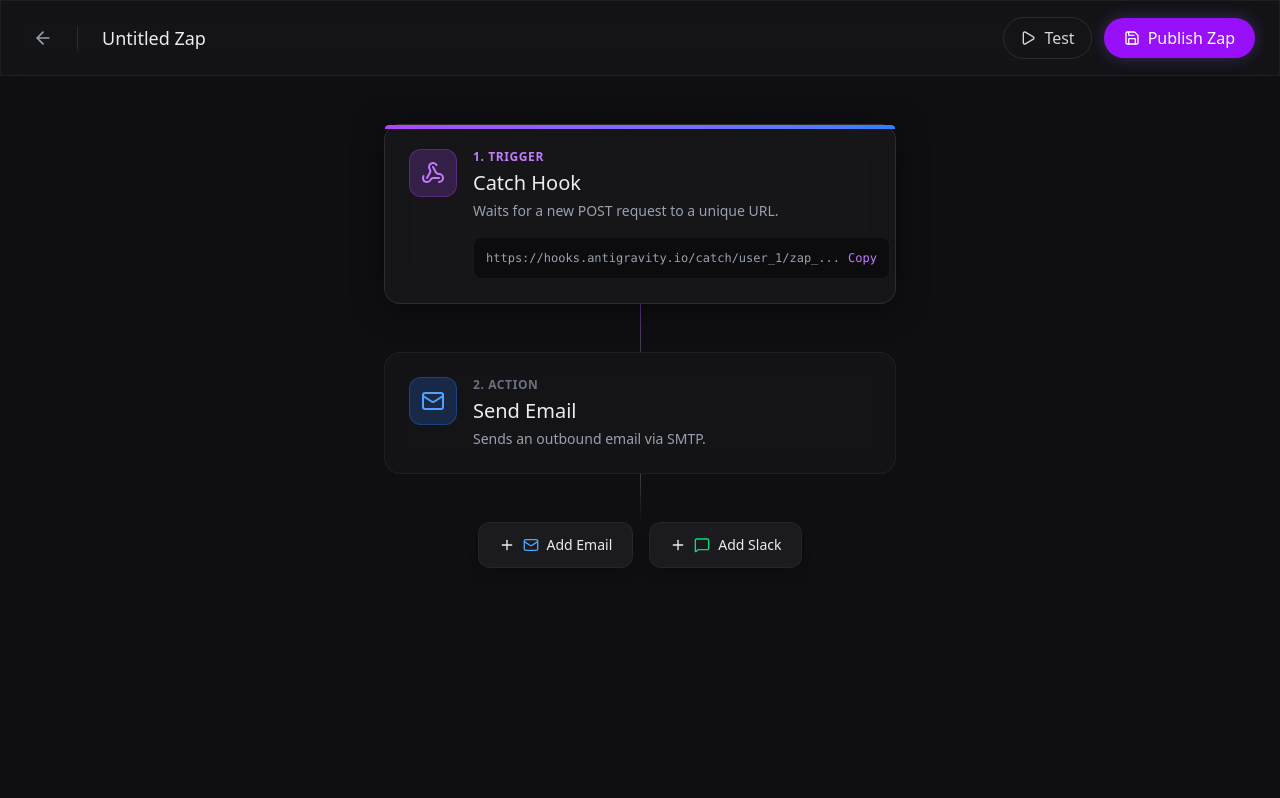
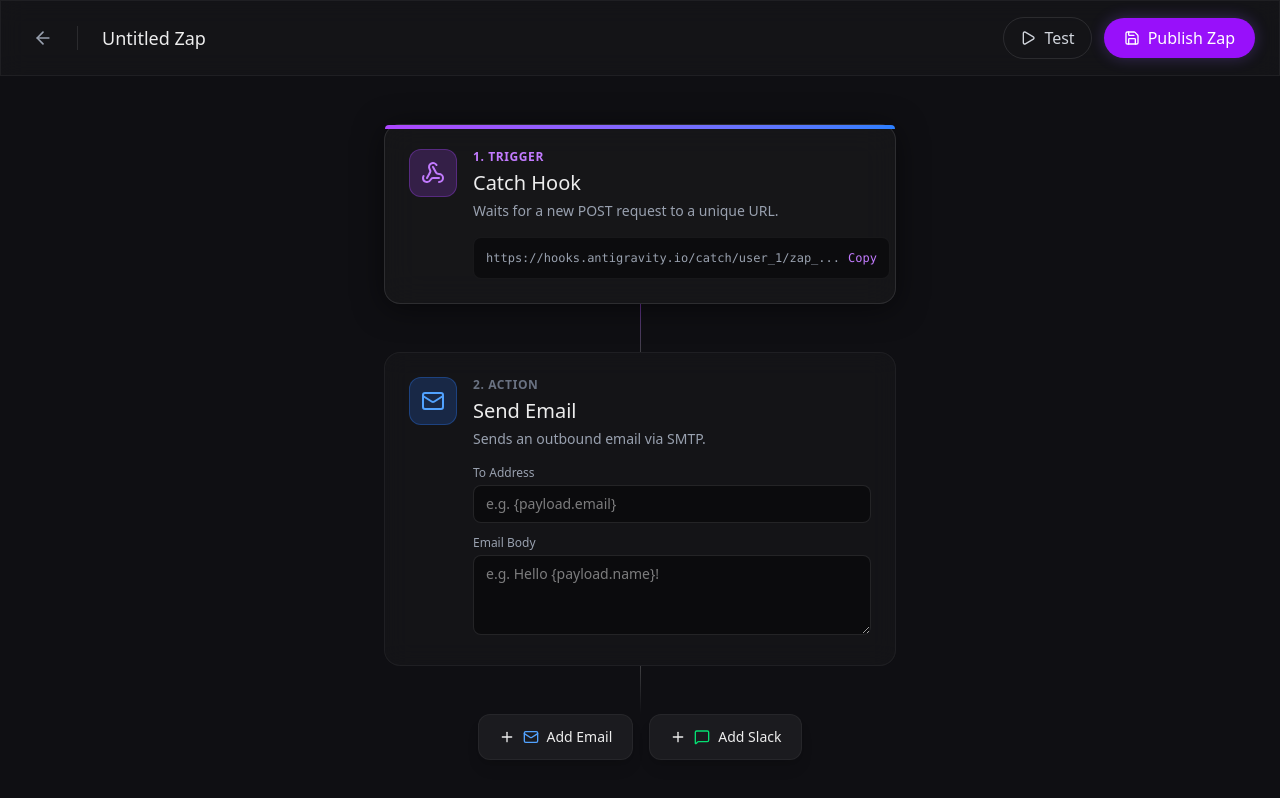
Before and after one commit to codewithyuvi/Zapier, a Next.js app in the folder frontend/: page /create in a window 1280 px wide. Shown: the top 798 px of the page. Built offline with nearby package versions, Linux system fonts and the light colour scheme.

Commit message:
feat: enhance email and Slack action configurations with dynamic data parsing

```diff
--- a/frontend/src/app/create/page.tsx
+++ b/frontend/src/app/create/page.tsx
@@ -11,14 +11,20 @@ export default function ZapBuilder() {
   const router = useRouter();
 
   const [title, setTitle] = useState('Untitled Zap')
-  const [actions, setActions] = useState([{ id: 1, type: "email" }]);
+  const [actions, setActions] = useState<any[]>([{ id: 1, type: "email", config: {} }]);
 
   const addAction = (type: string) => {
-    setActions([...actions, { id: Date.now(), type }]);
+    setActions([...actions, { id: Date.now(), type, config: {} }]);
   };
 
   const removeAction = (id: number) => {
     setActions(actions.filter(a => a.id !== id));
+  };
+
+  const updateActionConfig = (id: number, key: string, value: string) => {
+    setActions(actions.map(a =>
+      a.id === id ? { ...a, config: { ...a.config, [key]: value } } : a
+    ));
   };
 
   const createZap = useMutation({
@@ -43,7 +49,7 @@ export default function ZapBuilder() {
       },
       actions: actions.map(action => ({
         availableActionId: action.type,
-        config: {}
+        config: action.config || {}
       }))
     })
   }
@@ -127,9 +133,48 @@ export default function ZapBuilder() {
                 <div className="flex-1">
                   <div className="text-xs font-semibold tracking-wider text-gray-500 uppercase mb-1">{index + 2}. Action</div>
                   <h3 className="text-xl font-medium mb-1">{action.type === 'email' ? 'Send Email' : 'Send Slack Message'}</h3>
-                  <p className="text-sm text-gray-400">
+                  <p className="text-sm text-gray-400 mb-4">
                     {action.type === 'email' ? 'Sends an outbound email via SMTP.' : 'Posts a message to a Slack channel.'}
                   </p>
+
+                  {/* Dynamic config fields */}
+                  {action.type === 'email' && (
+                    <div className="space-y-3 mt-4">
+                      <div>
+                        <label className="block text-xs text-gray-400 mb-1">To Address</label>
+                        <input
+                          type="text"
+                          placeholder="e.g. {payload.email}"
+                          className="w-full bg-black/40 border border-white/10 rounded-lg px-3 py-2 text-sm focus:outline-none focus:border-purple-500/50"
+                          value={action.config?.to || ''}
+                          onChange={(e) => updateActionConfig(action.id, 'to', e.target.value)}
+                        />
+                      </div>
+                      <div>
+                        <label className="block text-xs text-gray-400 mb-1">Email Body</label>
+                        <textarea
+                          placeholder="e.g. Hello {payload.name}!"
+                          className="w-full bg-black/40 border border-white/10 rounded-lg px-3 py-2 text-sm focus:outline-none focus:border-purple-500/50 min-h-[80px]"
+                          value={action.config?.body || ''}
+                          onChange={(e) => updateActionConfig(action.id, 'body', e.target.value)}
+                        />
+                      </div>
+                    </div>
+                  )}
+
+                  {action.type === 'slack' && (
+                    <div className="space-y-3 mt-4">
+                      <div>
+                        <label className="block text-xs text-gray-400 mb-1">Message Text</label>
+                        <textarea
+                          placeholder="e.g. New lead received: {payload.name}"
+                          className="w-full bg-black/40 border border-white/10 rounded-lg px-3 py-2 text-sm focus:outline-none focus:border-purple-500/50 min-h-[80px]"
+                          value={action.config?.message || ''}
+                          onChange={(e) => updateActionConfig(action.id, 'message', e.target.value)}
+                        />
+                      </div>
+                    </div>
+                  )}
                 </div>
               </div>
             </div>
```
Also changed, not shown: 1 other file (tests, documents, lock files or other folders).
